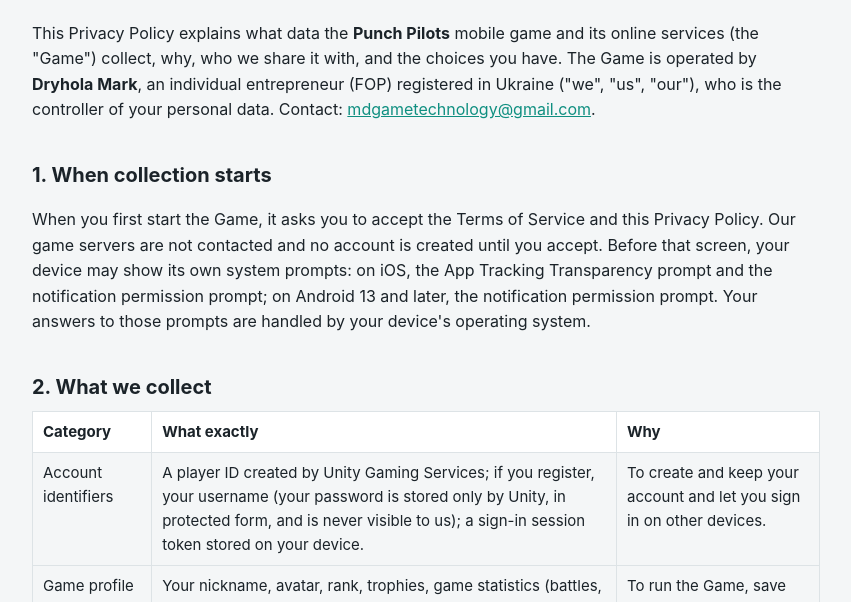
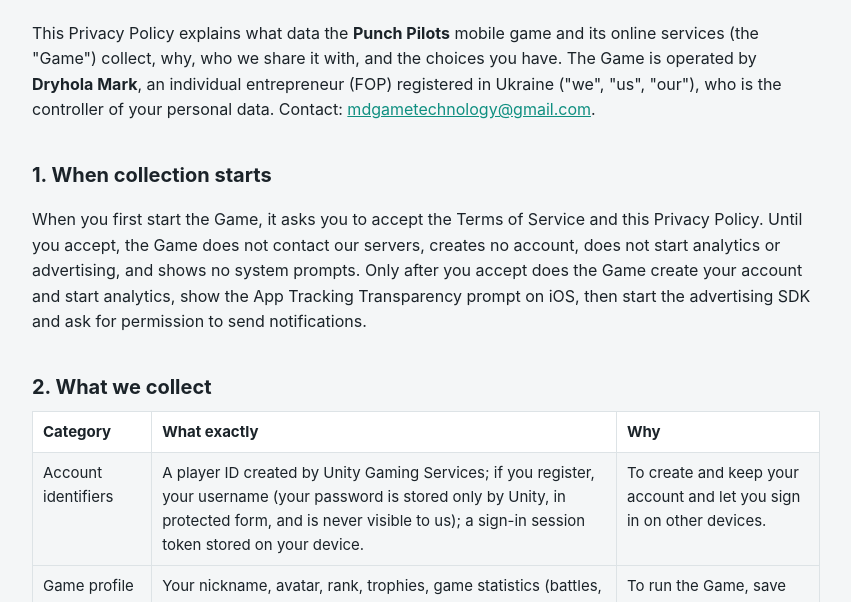
Before and after one commit to markDrigola/punch-pilots-legal, a plain HTML site: page privacy.html in a window 1280 px wide. Shown: the part 198-800 px from the top of the page, without its empty margins (214-1065 px from the left). Drawn offline with Linux system fonts and the light colour scheme.

Commit message:
Privacy: nothing starts before consent; EEA consent wording

```diff
--- a/privacy.html
+++ b/privacy.html
@@ -23,7 +23,7 @@
 <p>This Privacy Policy explains what data the <b>Punch Pilots</b> mobile game and its online services (the "Game") collect, why, who we share it with, and the choices you have. The Game is operated by <b>Dryhola Mark</b>, an individual entrepreneur (FOP) registered in Ukraine ("we", "us", "our"), who is the controller of your personal data. Contact: <a href="mailto:mdgametechnology@gmail.com">mdgametechnology@gmail.com</a>.</p>
 
 <h2>1. When collection starts</h2>
-<p>When you first start the Game, it asks you to accept the Terms of Service and this Privacy Policy. Our game servers are not contacted and no account is created until you accept. Before that screen, your device may show its own system prompts: on iOS, the App Tracking Transparency prompt and the notification permission prompt; on Android 13 and later, the notification permission prompt. Your answers to those prompts are handled by your device's operating system.</p>
+<p>When you first start the Game, it asks you to accept the Terms of Service and this Privacy Policy. Until you accept, the Game does not contact our servers, creates no account, does not start analytics or advertising, and shows no system prompts. Only after you accept does the Game create your account and start analytics, show the App Tracking Transparency prompt on iOS, then start the advertising SDK and ask for permission to send notifications.</p>
 
 <h2>2. What we collect</h2>
 <div class="table-wrap">
@@ -49,6 +49,7 @@
 <ul>
   <li><b>iOS:</b> the Game asks for your permission through Apple's App Tracking Transparency prompt before your advertising identifier (IDFA) can be used to track you across apps. If you decline, you still see ads, but they are not based on cross-app tracking. You can change this at any time in Settings → Privacy &amp; Security → Tracking.</li>
   <li><b>Android:</b> you can reset or delete your Google Advertising ID at any time in your device's Settings → Privacy → Ads (or Settings → Google → Ads).</li>
+  <li><b>EEA, UK and Switzerland:</b> we ask for your consent before analytics and advertising start: you accept the Terms and this Policy on first launch, and on iOS the App Tracking Transparency prompt separately governs access to your advertising identifier. Where consent for personalized ads has not been given, ads are shown non-personalized. You can withdraw your consent at any time in your device's tracking and ads settings, or by contacting us.</li>
   <li>Premium players receive ad rewards without watching an ad.</li>
 </ul>
 
```
